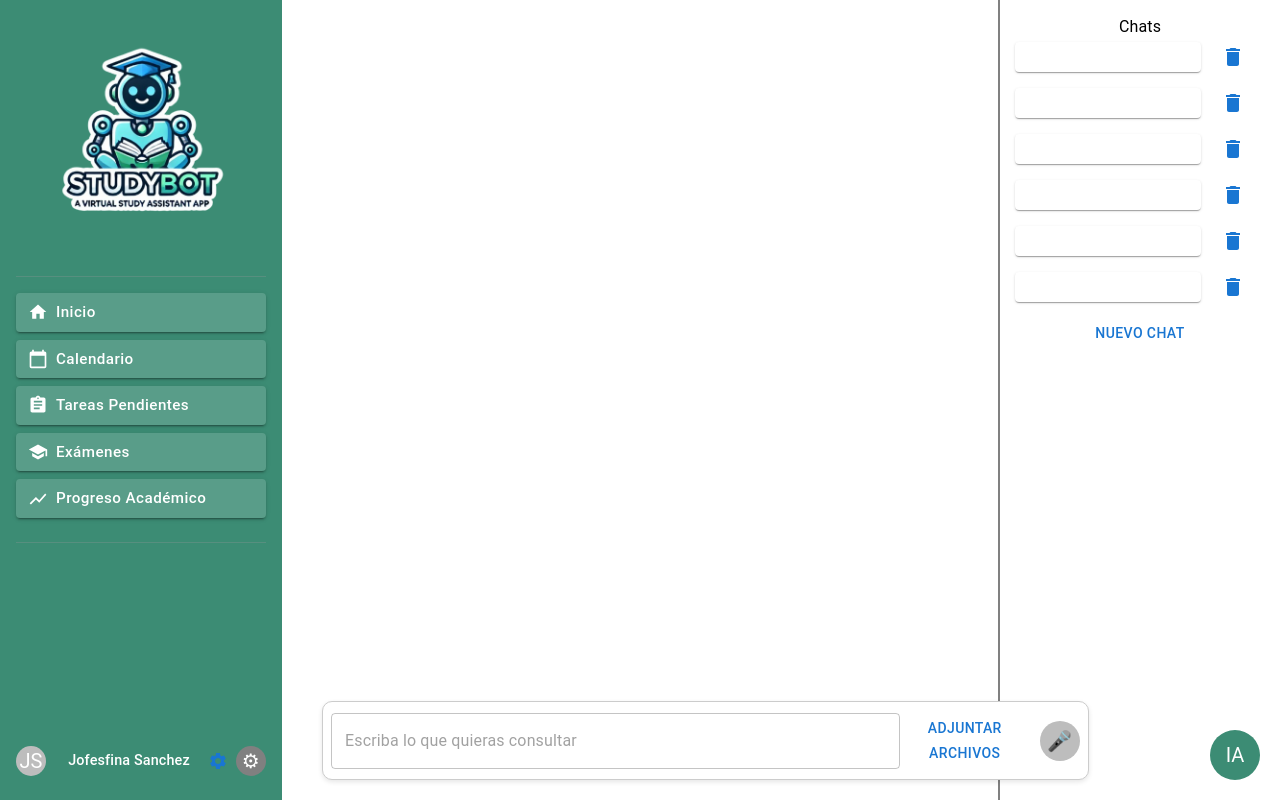
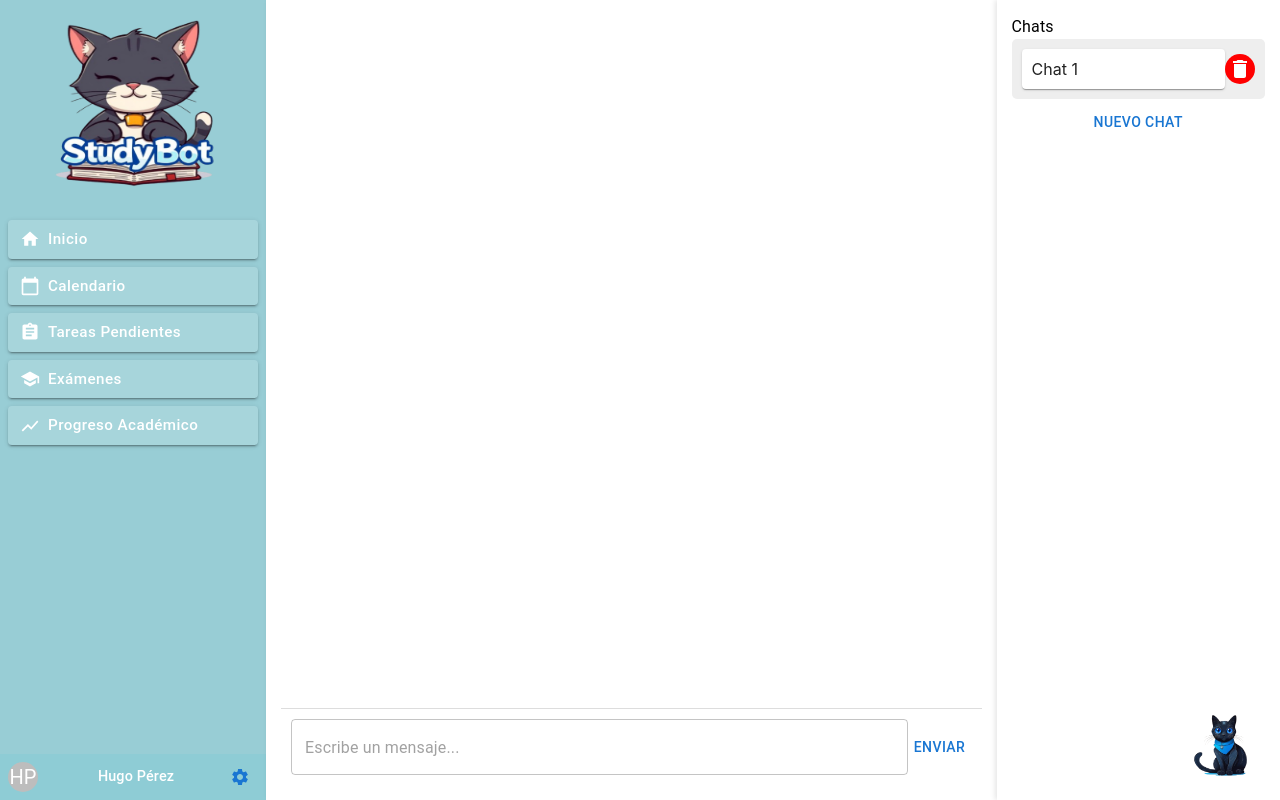
Before and after one commit to ElSenpaiSAMA/Proyecto_Study_Bot, a React app: page /chat in a window 1280 px wide. Built offline with nearby package versions, Linux system fonts and the light colour scheme.

Commit message:
CHAT CON IA FUNCIONAL, MEJORA DE SIDEBAR Y BUTTON IA

```diff
--- a/src/frontend/components/IAButton.js
+++ b/src/frontend/components/IAButton.js
@@ -1,20 +1,22 @@
 import React from "react";
 import { Avatar } from "@mui/material";
 import { useNavigate } from "react-router-dom";
+import gato from "../assets/gato.png";
 
 const IAButton = () => {
   const navigate = useNavigate();
 
   return (
     <Avatar
+      src={gato}
       sx={{
-        position: "absolute",
+        position: "fixed",
         bottom: 20,
         right: 20,
-        bgcolor: "#3c8c74",
-        width: 50,
-        height: 50,
+        width: 70,
+        height: 70,
         cursor: "pointer",
+        backgroundColor: "transparent",
       }}
       onClick={() => navigate("/chat")}
     >
--- a/src/frontend/components/Sidebar.js
+++ b/src/frontend/components/Sidebar.js
@@ -1,26 +1,27 @@
 import React from "react";
-import { Box, Button, Avatar, Typography, Divider } from "@mui/material";
+import { Box, Button, Avatar, Typography } from "@mui/material";
 import { Link } from "react-router-dom";
 import { Home, CalendarToday, Assignment, School, ShowChart, Settings } from '@mui/icons-material';
-import logo from "../assets/logo.png";
+import logo from "../assets/logoo.png";
+
 function Sidebar() {
   return (
     <Box
       sx={{
         width: 250,
-        bgcolor: "#3c8c74",
+        bgcolor: "#98cdd5",
         display: "flex",
         flexDirection: "column",
+        height: "100%",
         alignItems: "center",
-        p: 2,
+        paddingLeft: 1,
+        paddingRight: 1,
         boxShadow: "2px 0px 10px rgba(0, 0, 0, 0.1)",
       }}
     >
       <Box mb={2}>
-        <img src={logo} alt="StudyBot Logo" width={240} height={240} />
+        <img src={logo} alt="StudyBot Logo" width={240} height={200} />
       </Box>
-
-      <Divider sx={{ bgcolor: "rgba(255, 255, 255, 0.2)", width: "100%", mb: 2 }} />
 
       <Box display="flex" flexDirection="column" width="100%">
         <Button
@@ -69,17 +70,28 @@ function Sidebar() {
           startIcon={<ShowChart />}
           fullWidth
           variant="contained"
-          sx={buttonStyle}       >
+          sx={buttonStyle}
+        >
           Progreso Académico
         </Button>
       </Box>
 
-      <Divider sx={{ bgcolor: "rgba(255, 255, 255, 0.2)", width: "100%", my: 2 }} />
-      <Box display="flex" alignItems="center" justifyContent="space-between" width="100%" mt="auto" color="white" p={1}>
-        <Avatar sx={{ width: 30, height: 30 }}>JS</Avatar>
-        <Typography sx={{ flexGrow: 1, textAlign: "center", fontSize: "0.9rem", fontWeight: 500 }}>Jofesfina Sanchez</Typography>
+      <Box
+        sx={{
+          bgcolor: "#8eccd5",
+          width: "100%",
+          display: "flex",
+          alignItems: "center",
+          justifyContent: "space-between",
+          p: 1,
+          mt: "auto",
+        }}
+      >
+        <Avatar sx={{ width: 30, height: 30 }}>HP</Avatar>
+        <Typography sx={{ flexGrow: 1, textAlign: "center", fontSize: "0.9rem", fontWeight: 500, color: "white" }}>
+          Hugo Pérez
+        </Typography>
         <Button component={Link} to="/configuracion" startIcon={<Settings />} sx={{ minWidth: 0, p: 0 }}>
-          <Avatar sx={{ bgcolor: "gray", width: 30, height: 30 }}>⚙</Avatar>
         </Button>
       </Box>
     </Box>
--- a/src/frontend/pages/ChatPage.js
+++ b/src/frontend/pages/ChatPage.js
@@ -1,42 +1,105 @@
-import React from "react";
-import { Box, Typography, Paper, Button, Avatar, Divider, TextField } from "@mui/material";
+import React, { useState } from "react";
+import { Box, Typography, Paper, Button, Avatar, TextField, IconButton } from "@mui/material";
+import { Delete } from "@mui/icons-material";
 import "../styles/ChatPage.css";
-import { Delete } from "@mui/icons-material";
+import gato from "../assets/foto-ia.png";
+import userIcon from "../assets/logo.png";
+
 
 const ChatPage = () => {
+  const [chats, setChats] = useState([{ id: 1, messages: [] }]);
+  const [activeChat, setActiveChat] = useState(1);
+  const [input, setInput] = useState("");
+
+  const updateChatMessages = (newMessage) => {
+    setChats((prevChats) =>
+      prevChats.map((chat) =>
+        chat.id === activeChat ? { ...chat, messages: [...chat.messages, newMessage] } : chat
+      )
+    );
+  };
+
+  const sendMessage = async () => {
+    if (!input.trim()) return;
+    const newMessage = { sender: "user", text: input };
+    updateChatMessages(newMessage);
+    setInput("");
+
+    try {
+      const response = await fetch("http://localhost:8000/chat", {
+        method: "POST",
+        headers: { "Content-Type": "application/json" },
+        body: JSON.stringify({ message: input }),
+      });
+
+      if (!response.ok) return;
+      const data = await response.json();
+      if (!data.response) return;
+
+      updateChatMessages({ sender: "bot", text: data.response });
+    } catch (error) {
+      console.error("Error al obtener respuesta de la IA", error);
+    }
+  };
+
+  const createNewChat = () => {
+    const newChat = { id: Date.now(), messages: [] };
+    setChats([...chats, newChat]);
+    setActiveChat(newChat.id);
+  };
+
+  const deleteChat = (id) => {
+    setChats(chats.filter((chat) => chat.id !== id));
+    if (activeChat === id) setActiveChat(chats[0]?.id || null);
+  };
+
+  const handleKeyDown = (event) => {
+    if (event.key === "Enter" && !event.shiftKey) {  // Asegura que se envia solo al presionar "Enter" sin Shift
+      event.preventDefault(); // Evita saltos de línea
+      sendMessage();
+    }
+  };
+
   return (
-    <Box display="flex" height="100vh">
-
-      <Box flexGrow={1} className="chat-container">
-        <Box className="chat-box">
-          {[...Array(4)].map((_, index) => (
-            <Box key={index} className="chat-message">
-              <Avatar className="chat-avatar" />
-              <Paper className="chat-bubble" />
+    <Box className="chat-container">
+      <Box className="chat-box">
+        <Box className="chat-messages">
+          {chats.find((chat) => chat.id === activeChat)?.messages.map((msg, index) => (
+            <Box key={index} className={`chat-message ${msg.sender}`}>
+              {msg.sender === "bot" && <Avatar className="chat-avatar" src={gato} />}
+              {msg.sender === "user" && <Avatar className="chat-avatar" src={userIcon} />}
+              <Paper className="chat-bubble">{msg.text}</Paper>
             </Box>
           ))}
         </Box>
 
-        <Box className="chat-list">
-          <Typography className="chat-title">Chats</Typography>
-          {[...Array(6)].map((_, index) => (
-            <Box key={index} className="chat-item">
-              <Paper className="chat-preview" />
-              <Button className="delete-button">
-                <Delete />
-              </Button>
-            </Box>
-          ))}
-          <Button className="new-chat-button">Nuevo Chat</Button>
-        </Box>
-
         <Box className="message-bar">
-          <TextField fullWidth placeholder="Escriba lo que quieras consultar" variant="outlined" className="input-field" />
-          <Button className="attach-button">Adjuntar Archivos</Button>
-          <Avatar className="mic-button">🎤</Avatar>
+          <TextField
+            fullWidth
+            placeholder="Escribe un mensaje..."
+            variant="outlined"
+            className="input-field"
+            value={input}
+            onChange={(e) => setInput(e.target.value)}
+            onKeyDown={handleKeyDown}  // Detecta la tecla "Enter"
+          />
+          <Button onClick={sendMessage} className="send-button">Enviar</Button>
         </Box>
       </Box>
 
+      {/* Lista de chats a la derecha */}
+      <Box className="chat-list">
+        <Typography className="chat-title">Chats</Typography>
+        {chats.map((chat) => (
+          <Box key={chat.id} className="chat-item" onClick={() => setActiveChat(chat.id)}>
+            <Paper className="chat-preview">Chat {chat.id}</Paper>
+            <IconButton className="delete-button" onClick={() => deleteChat(chat.id)}>
+              <Delete />
+            </IconButton>
+          </Box>
+        ))}
+        <Button className="new-chat-button" onClick={createNewChat}>Nuevo Chat</Button>
+      </Box>
     </Box>
   );
 };
--- a/src/frontend/styles/ChatPage.css
+++ b/src/frontend/styles/ChatPage.css
@@ -1,124 +1,123 @@
-/* Contenedor principal del chat */
+
+
 .chat-container {
   display: flex;
-    flex-grow: 1;
-    position: relative;
-    background-color: white;
+  height: 100%;
+  background-color: #f5f5f5;
 }
 
-/* Área de conversación */
 .chat-box {
-    flex-grow: 1;
-    padding: 20px;
+  flex: 1;
   display: flex;
   flex-direction: column;
-    gap: 15px;
-    justify-content: flex-end; /* Asegura que los mensajes aparezcan en la parte inferior */
+  justify-content: space-between;
+  background-color: white;
+  padding: 15px;
+  box-shadow: 2px 0px 5px rgba(0, 0, 0, 0.1);
+}
+
+.chat-messages {
+  flex-grow: 1;
+  overflow-y: auto;
+  padding-bottom: 10px;
 }
 
 .chat-message {
-    display: none; /* Oculta los mensajes hasta que se envíen */
+  display: flex;
+  align-items: center;
+  margin-bottom: 10px;
+}
+
+.chat-message.user {
+  justify-content: flex-end;
+}
+
+.chat-message.bot {
+  justify-content: flex-start;
 }
 
 .chat-avatar {
-    width: 40px;
-    height: 40px;
+  width: 35px;
+  height: 35px;
+  margin-right: 10px;
+  border-radius: 50%;
 }
 
 .chat-bubble {
   max-width: 60%;
   padding: 10px;
-    background-color: #6BB29D;
-    border-radius: 15px;
-    word-wrap: break-word;
+  border-radius: 80px;
 }
 
-/* Lista de chats */
+.chat-message.user .chat-bubble {
+  background-color: #83ccd7;
+  color: white;
+}
+
+.chat-message.bot .chat-bubble {
+  background-color:  #ebf2f4;
+  color: black;
+}
+
+.message-bar {
+  display: flex;
+  align-items: center;
+  padding: 10px;
+  border-top: 1px solid #ddd;
+  background-color: white;
+}
+
+.input-field {
+  flex-grow: 1;
+  margin-right: 10px;
+}
+
+.send-button {
+  background-color: #8dcd8f;
+  color: white;
+  padding: 8px 15px;
+  border-radius: 5px;
+}
+
 .chat-list {
-    width: 250px;
-    border-left: 2px solid gray;
+  width: 25%;
+  background-color: white;
   padding: 15px;
-    display: flex;
-    flex-direction: column;
-    align-items: center;
+  box-shadow: -2px 0px 5px rgba(0, 0, 0, 0.1);
 }
 
 .chat-title {
-    font-size: 18px;
   font-weight: bold;
   margin-bottom: 10px;
 }
 
 .chat-item {
   display: flex;
+  justify-content: space-between;
   align-items: center;
-    justify-content: space-between;
-    width: 100%;
-    margin-bottom: 10px;
+  padding: 10px;
+  margin-bottom: 5px;
+  cursor: pointer;
+  border-radius: 5px;
+  background-color: #eeeeee;
 }
 
 .chat-preview {
-    width: 80%;
-    height: 30px;
-    background-color: lightgray;
-    border-radius: 10px;
+  flex-grow: 1;
+  padding: 10px;
+  border-radius: 5px;
 }
 
 .delete-button {
-    color: red;
-    cursor: pointer;
+  background-color: red !important;
+  color: white !important;
+  height: 30px;
+  width: 30px;
+  border-radius: 20%;
+  padding-left: 5px;
 }
 
 .new-chat-button {
-    background-color: lightblue;
-    border-radius: 10px;
-    padding: 5px 10px;
+  width: 100%;
   margin-top: 10px;
-    cursor: pointer;
 }
-
-.message-bar {
-    position: absolute;
-    bottom: 20px;
-    left: 40px;
-    right: 20px;
-    display: flex;
-    align-items: center;
-    background-color: white;
-    padding: 8px;
-    border-radius: 10px;
-    border: 1px solid #ccc;
-    box-shadow: 0px 2px 5px rgba(0, 0, 0, 0.1);
-    width: 75%;
-}
-
-.input-field {
-    flex-grow: 1;
-    background-color: white;
-    border: none;
-    border-radius: 5px;
-    padding: 8px;
-    font-size: 14px;
-    outline: none;
-}
-
-.attach-button {
-    margin-left: 10px;
-    background-color: white;
-    border: none;
-    cursor: pointer;
-    padding: 5px;
-}
-
-.mic-button {
-    margin-left: 10px;
-    background-color: #3c8c74;
-    width: 35px;
-    height: 35px;
-    color: white;
-    border-radius: 50%;
-    display: flex;
-    align-items: center;
-    justify-content: center;
-    cursor: pointer;
-}
```
Also changed, not shown: src/frontend/assets/foto-ia.png (added), src/frontend/assets/gato-ia.png (added), src/frontend/assets/gato.png (added), src/frontend/assets/logoo.png (added), 5 other files. Lines whose indentation alone changed are shown as unchanged.
